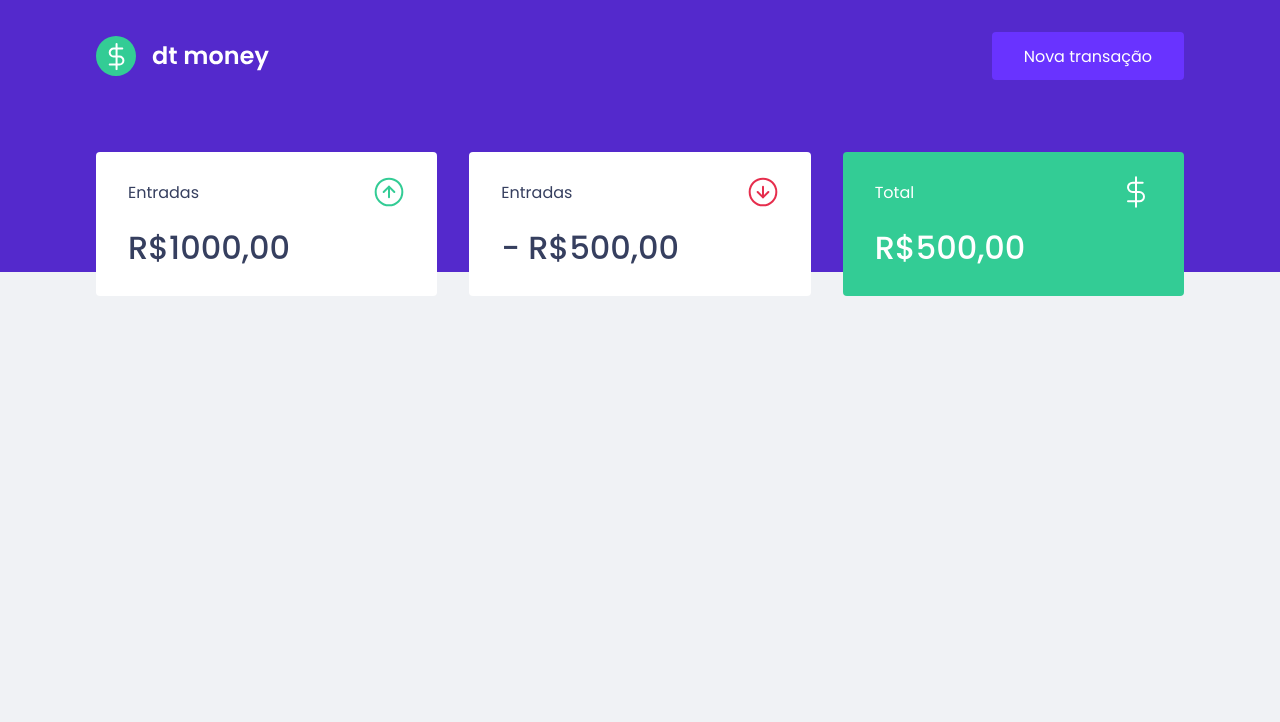
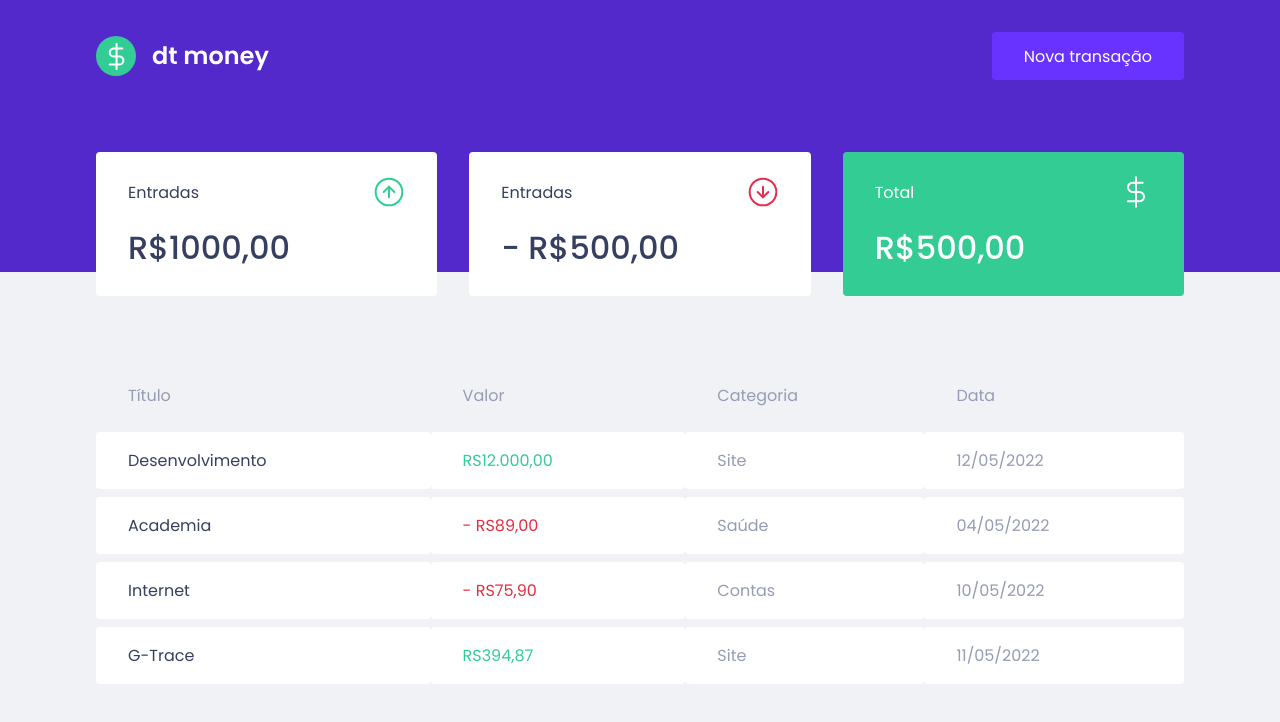
Before and after one commit to david-franca/dtmoney, a React (Create React App) app: page / in a window 1280 px wide. Shown: the top 722 px of the page. Built offline with nearby package versions, Linux system fonts and the light colour scheme.

Commit message:
TransactionsTable

```diff
--- a/src/components/Dashboard/index.tsx
+++ b/src/components/Dashboard/index.tsx
@@ -1,10 +1,12 @@
 import { Summary } from "../Summary";
+import { TransactionsTable } from "../TransactionsTable";
 import { Container } from "./styles";
 
 export const Dashboard = () => {
   return (
     <Container>
       <Summary />
+      <TransactionsTable />
     </Container>
   );
 };
--- /dev/null
+++ b/src/components/TransactionsTable/index.tsx
@@ -0,0 +1,45 @@
+import { Container } from "./styles";
+
+export const TransactionsTable = () => {
+  return (
+    <Container>
+      <table>
+        <thead>
+          <tr>
+            <th>Título</th>
+            <th>Valor</th>
+            <th>Categoria</th>
+            <th>Data</th>
+          </tr>
+        </thead>
+
+        <tbody>
+          <tr>
+            <td>Desenvolvimento</td>
+            <td className="deposit">RS12.000,00</td>
+            <td>Site</td>
+            <td>12/05/2022</td>
+          </tr>
+          <tr>
+            <td>Academia</td>
+            <td className="withdraw">- RS89,00</td>
+            <td>Saúde</td>
+            <td>04/05/2022</td>
+          </tr>
+          <tr>
+            <td>Internet</td>
+            <td className="withdraw">- RS75,90</td>
+            <td>Contas</td>
+            <td>10/05/2022</td>
+          </tr>
+          <tr>
+            <td>G-Trace</td>
+            <td className="deposit">RS394,87</td>
+            <td>Site</td>
+            <td>11/05/2022</td>
+          </tr>
+        </tbody>
+      </table>
+    </Container>
+  );
+};
--- /dev/null
+++ b/src/components/TransactionsTable/styles.ts
@@ -0,0 +1,38 @@
+import styled from "styled-components";
+
+export const Container = styled.div`
+  margin-top: 4rem;
+
+  table {
+    width: 100%;
+    border-spacing: 0 0.5rem;
+
+    th {
+      color: var(--text-body);
+      font-weight: 400;
+      padding: 1rem 2rem;
+      text-align: left;
+      line-height: 1.5rem;
+    }
+
+    td {
+      padding: 1rem 2rem;
+      border: 0;
+      background: var(--shape);
+      color: var(--text-body);
+      border-radius: 0.25rem;
+
+      &:first-child {
+        color: var(--text-title);
+      }
+
+      &.withdraw {
+        color: var(--red);
+      }
+
+      &.deposit {
+        color: var(--green);
+      }
+    }
+  }
+`;
```
